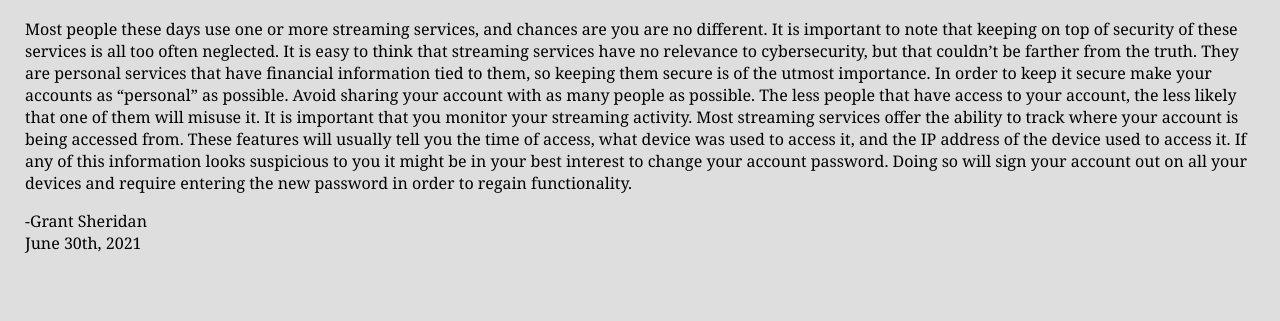
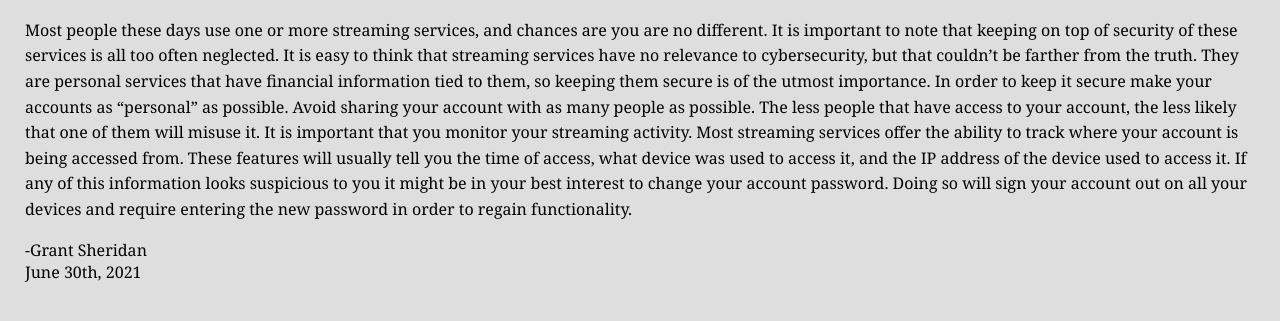
Before and after one commit to PattonsFinest/mi349_final, a plain HTML site: page art1.html in a window 1280 px wide. Shown: the part 399-720 px from the top of the page. Drawn offline with Linux system fonts and the light colour scheme.

Commit message:
adjust article text line height

```diff
--- a/style.css
+++ b/style.css
@@ -60,3 +60,6 @@ h1 {
     color: #157D4B;
     text-align: center;
 }
+.art-text {
+    line-height: 1.6;
+}
```
